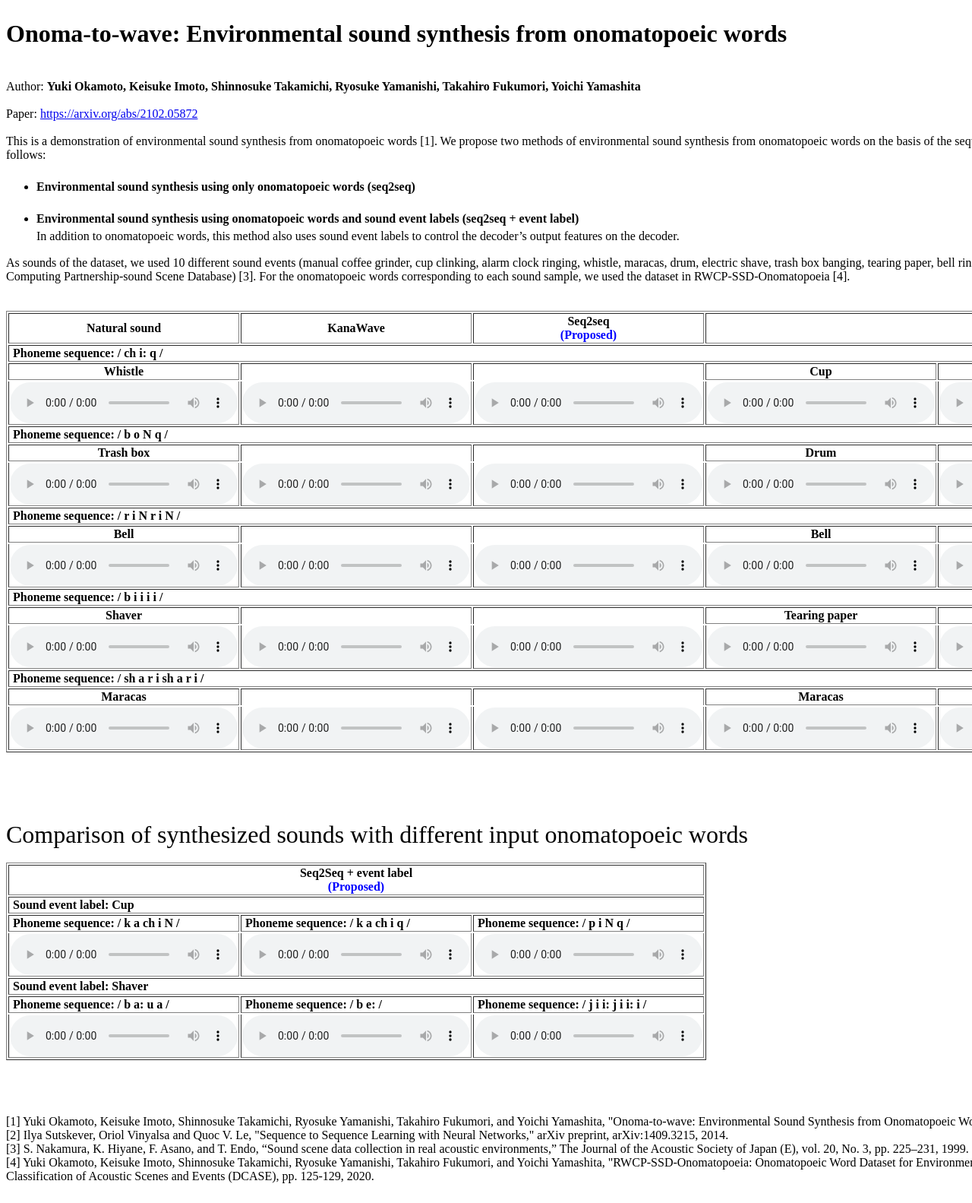
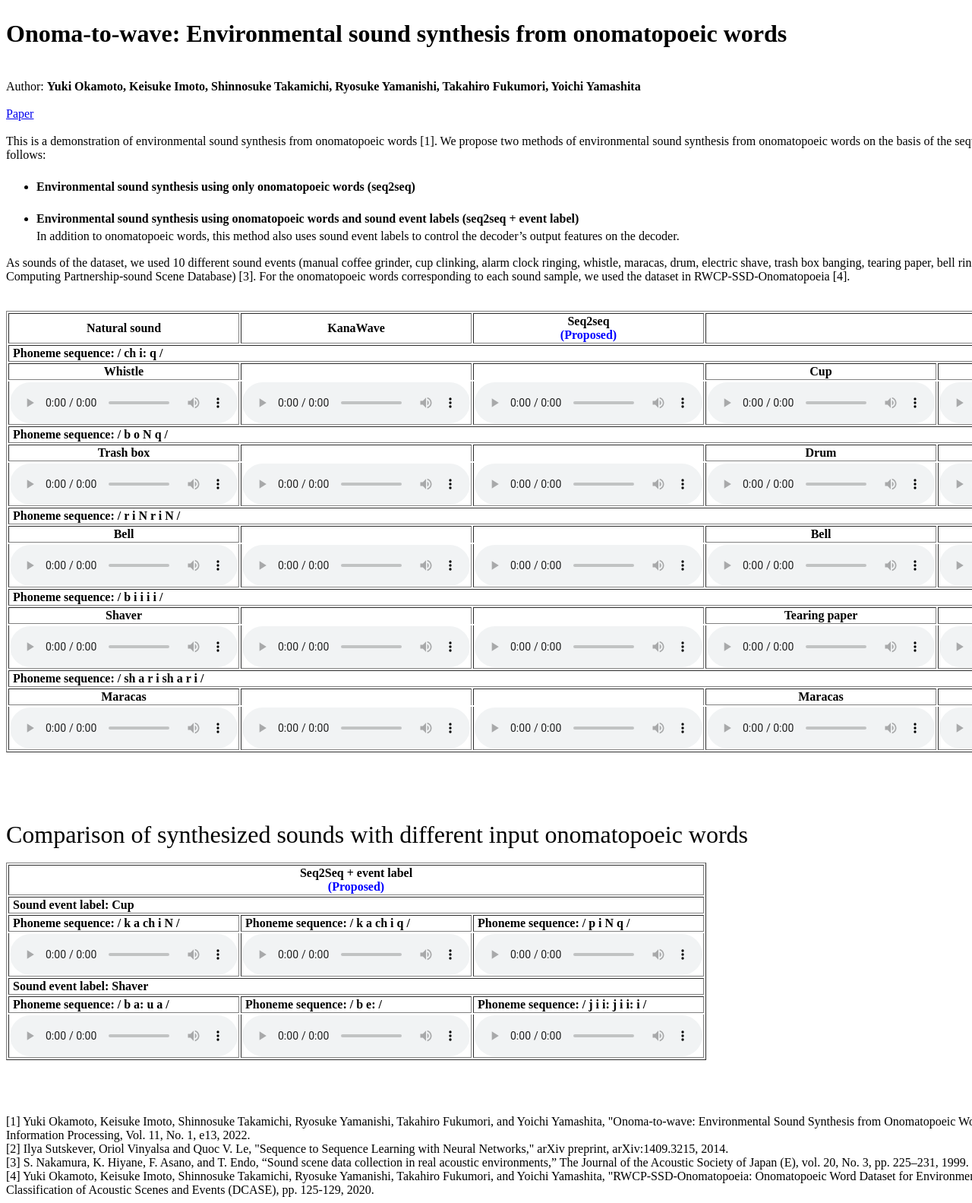
Before and after one commit to Y-Okamoto1221/Onoma_to_wave_Demonstration, a plain HTML site: page docs/index.html in a window 1280 px wide. Shown: the top 1583 px of the page at 76% size. Drawn offline with Linux system fonts and the light colour scheme.

Commit message:
Update index.html

```diff
--- a/docs/index.html
+++ b/docs/index.html
@@ -18,7 +18,7 @@
 
     Author: <b>Yuki Okamoto, Keisuke Imoto, Shinnosuke Takamichi, Ryosuke Yamanishi, Takahiro Fukumori, Yoichi Yamashita</b><br>
     <br>
-    Paper: <a href="https://arxiv.org/abs/2102.05872">https://arxiv.org/abs/2102.05872</a>
+    <a href="https://www.nowpublishers.com/article/Details/SIP-2021-0049">Paper</a>
     <br>
     <br>
     <p>
@@ -376,7 +376,7 @@
     <p>
     <br>
     <br>
-    [1] Yuki Okamoto, Keisuke Imoto, Shinnosuke Takamichi, Ryosuke Yamanishi, Takahiro Fukumori, and Yoichi Yamashita, "Onoma-to-wave: Environmental Sound Synthesis from Onomatopoeic Words," arXiv preprint, arXiv:2102.05872, 2021. <br>
+    [1] Yuki Okamoto, Keisuke Imoto, Shinnosuke Takamichi, Ryosuke Yamanishi, Takahiro Fukumori, and Yoichi Yamashita, "Onoma-to-wave: Environmental Sound Synthesis from Onomatopoeic Words," APSIPA Transactions on Signal and Information Processing, Vol. 11, No. 1, e13, 2022. <br>
     [2] Ilya Sutskever, Oriol Vinyalsa and Quoc V. Le, "Sequence to Sequence Learning with Neural Networks," arXiv preprint, arXiv:1409.3215, 2014. <br>
     [3] S. Nakamura, K. Hiyane, F. Asano, and T. Endo, “Sound scene data collection in real acoustic environments,” The Journal of the Acoustic Society of Japan (E), vol. 20, No. 3, pp. 225–231, 1999.<br>
     [4] Yuki Okamoto, Keisuke Imoto, Shinnosuke Takamichi, Ryosuke Yamanishi, Takahiro Fukumori, and Yoichi Yamashita, "RWCP-SSD-Onomatopoeia: Onomatopoeic Word Dataset for Environmental Sound Synthesis," Proc. Detection and Classification of Acoustic Scenes and Events (DCASE), pp. 125-129, 2020.
```
